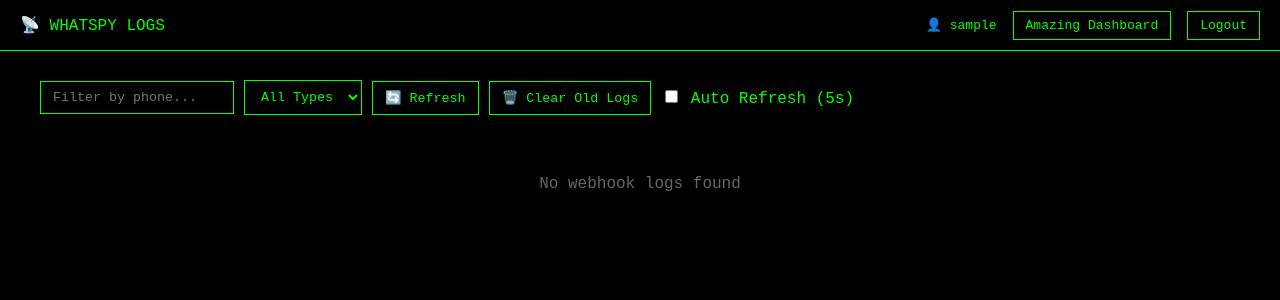
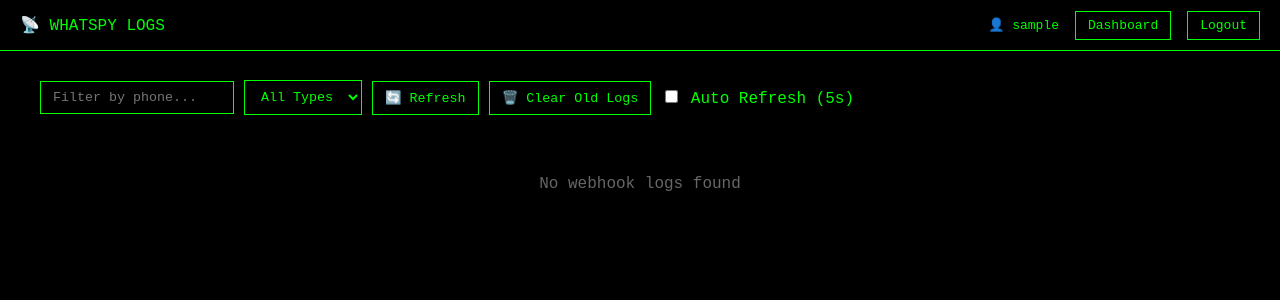
Before and after one commit to Digigit24/pywhatsapp, a FastAPI app: page /logs in a window 1280 px wide. Shown: the top 300 px of the page. Run offline with FastAPI, Linux system fonts and the light colour scheme; the visitor is signed in with stand-in values (Sample User, id 1); data that the repository does not hold is empty.

Commit message:
finallly mann

```diff
--- a/templates/logs.html
+++ b/templates/logs.html
@@ -143,7 +143,7 @@
         <div class="title">📡 WHATSPY LOGS</div>
         <div class="user">
             <span>👤 {{ username }}</span>
-            <a href="/dashboard">Amazing Dashboard</a>
+            <a href="/dashboard"> Dashboard</a>
             <a href="/logout">Logout</a>
         </div>
     </div>
```
